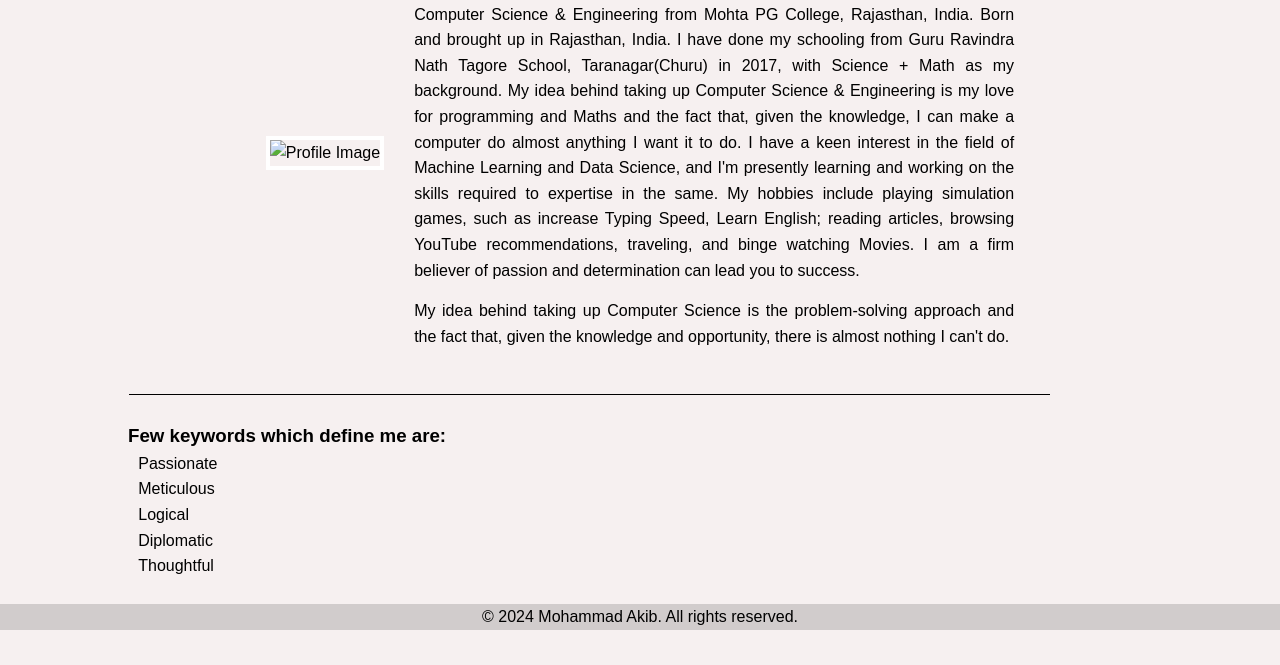
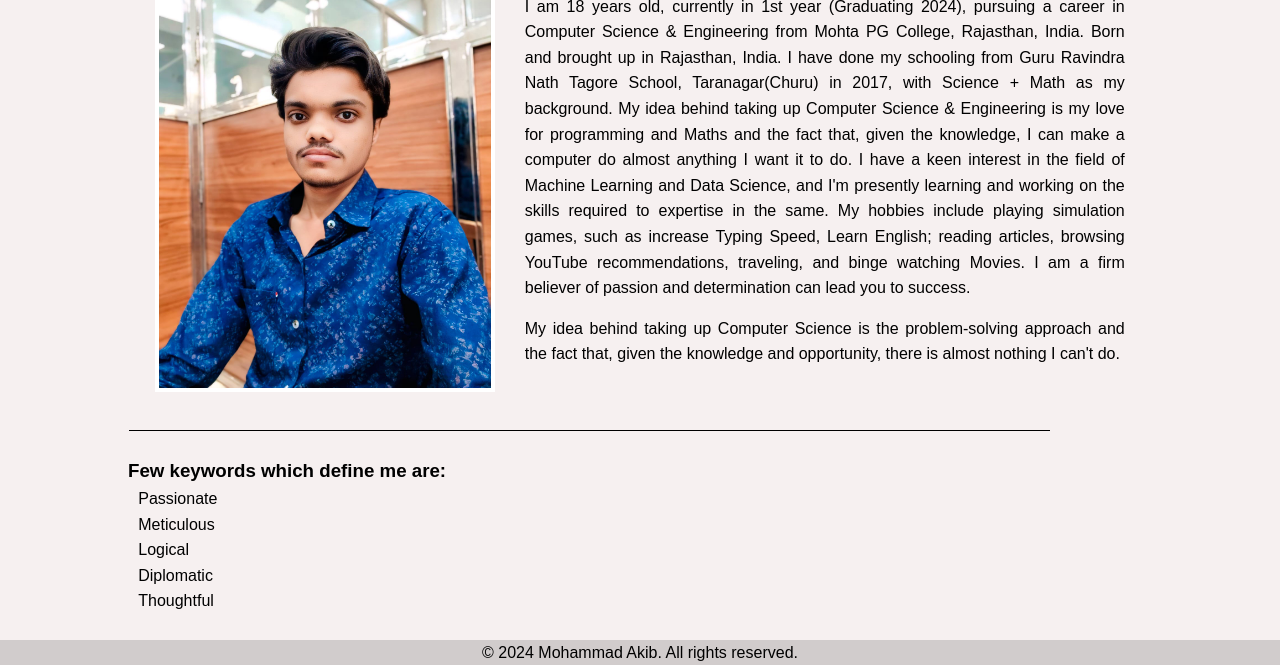
Before and after one commit to Mo-Akib07/Portfolio-Website, a plain HTML site: page index.html in a window 1280 px wide. Shown: the part 365-1030 px from the top of the page. Before the commit the page ends 995 px from the top, so only its background shows below. Drawn offline with Linux system fonts and the light colour scheme.

Commit message:
Update index.html

```diff
--- a/index.html
+++ b/index.html
@@ -45,7 +45,7 @@
     <section class="about">
         <div class="content">
             <div class="profile-image">
-                <img src="img/my pic.jpg" alt="Profile Image">
+                <img src="img/my picture.jpg" alt="Profile Image">
             </div>
             <div class="description">
                 <h2>About Me</h2>
```
